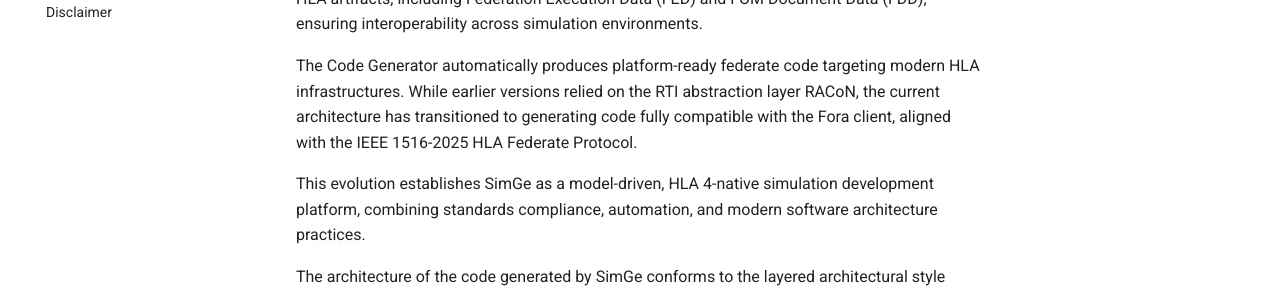
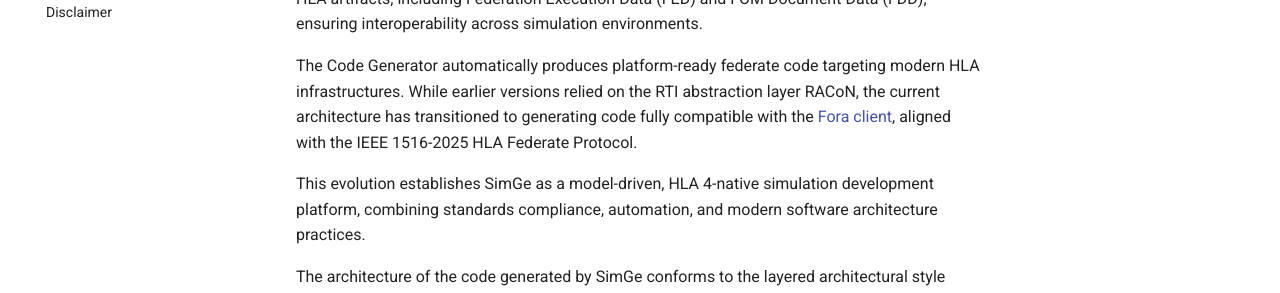
Before and after one commit to otopcu/simge-site, an MkDocs documentation site: the page built from docs/index.md, in a window 1280 px wide and 900 px high, scrolled down 329 px. Shown: the part 204-497 px from the top of the window. Built offline with MkDocs 1.6.1 and Material for MkDocs 9.7.7, drawn with Linux system fonts in a browser that asks for light colours; part of the change alters nothing that is shown.

Commit message:
Publish documentation update (2026-06-22)

```diff
--- a/docs/index.md
+++ b/docs/index.md
@@ -6,7 +6,7 @@ SimGe includes an integrated Object Model Development Environment (OMDE), Federa
 
 SimGe OMDE enables users to manage, create, and modify HLA Object Models in full compliance with the IEEE 1516 Object Model Template (OMT). It supports the import and export of standard HLA artifacts, including Federation Execution Data (FED) and FOM Document Data (FDD), ensuring interoperability across simulation environments.
 
-The Code Generator automatically produces platform-ready federate code targeting modern HLA infrastructures. While earlier versions relied on the RTI abstraction layer RACoN, the current architecture has transitioned to generating code fully compatible with the Fora client, aligned with the IEEE 1516-2025 HLA Federate Protocol.
+The Code Generator automatically produces platform-ready federate code targeting modern HLA infrastructures. While earlier versions relied on the RTI abstraction layer RACoN, the current architecture has transitioned to generating code fully compatible with the [Fora client](https://sites.google.com/view/okantopcu/fora), aligned with the IEEE 1516-2025 HLA Federate Protocol.
 
 This evolution establishes SimGe as a model-driven, HLA 4-native simulation development platform, combining standards compliance, automation, and modern software architecture practices.
 
```
